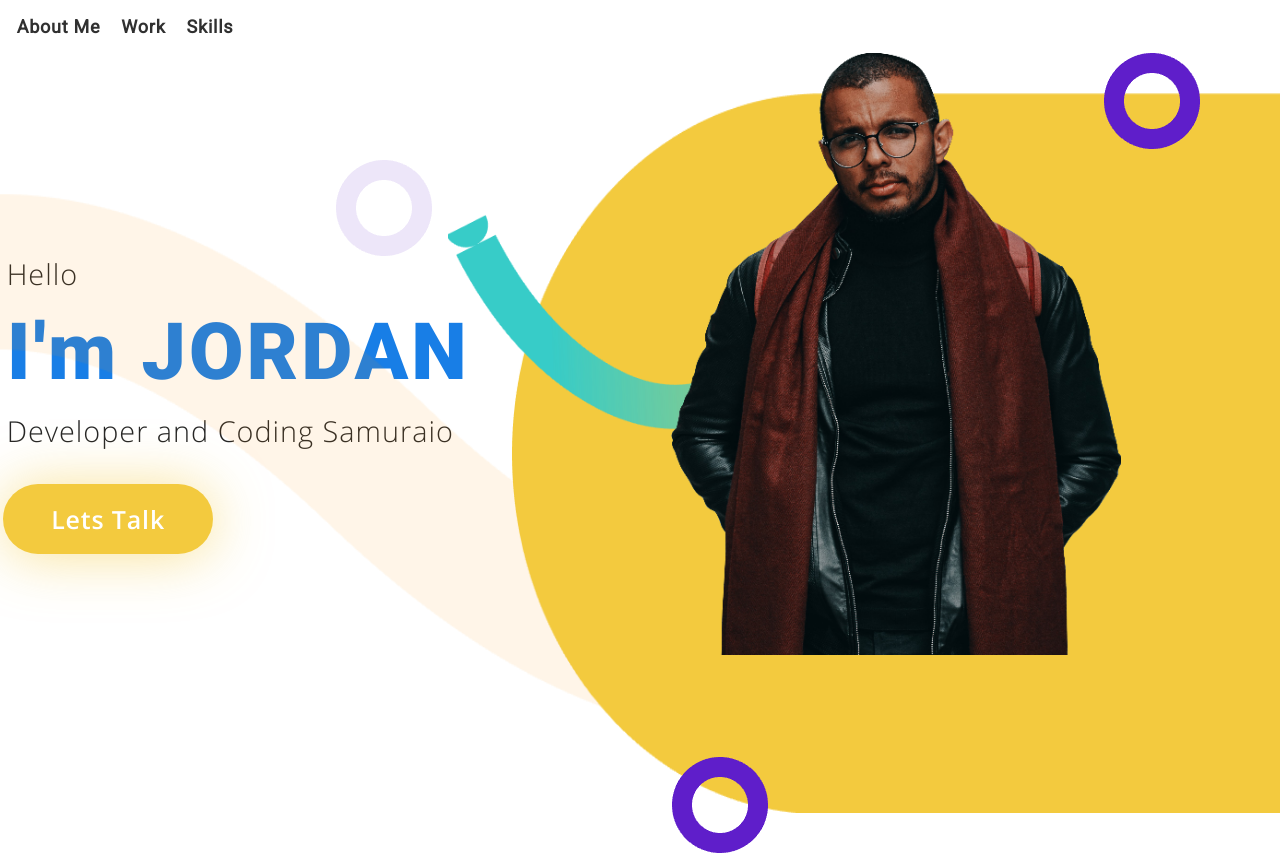
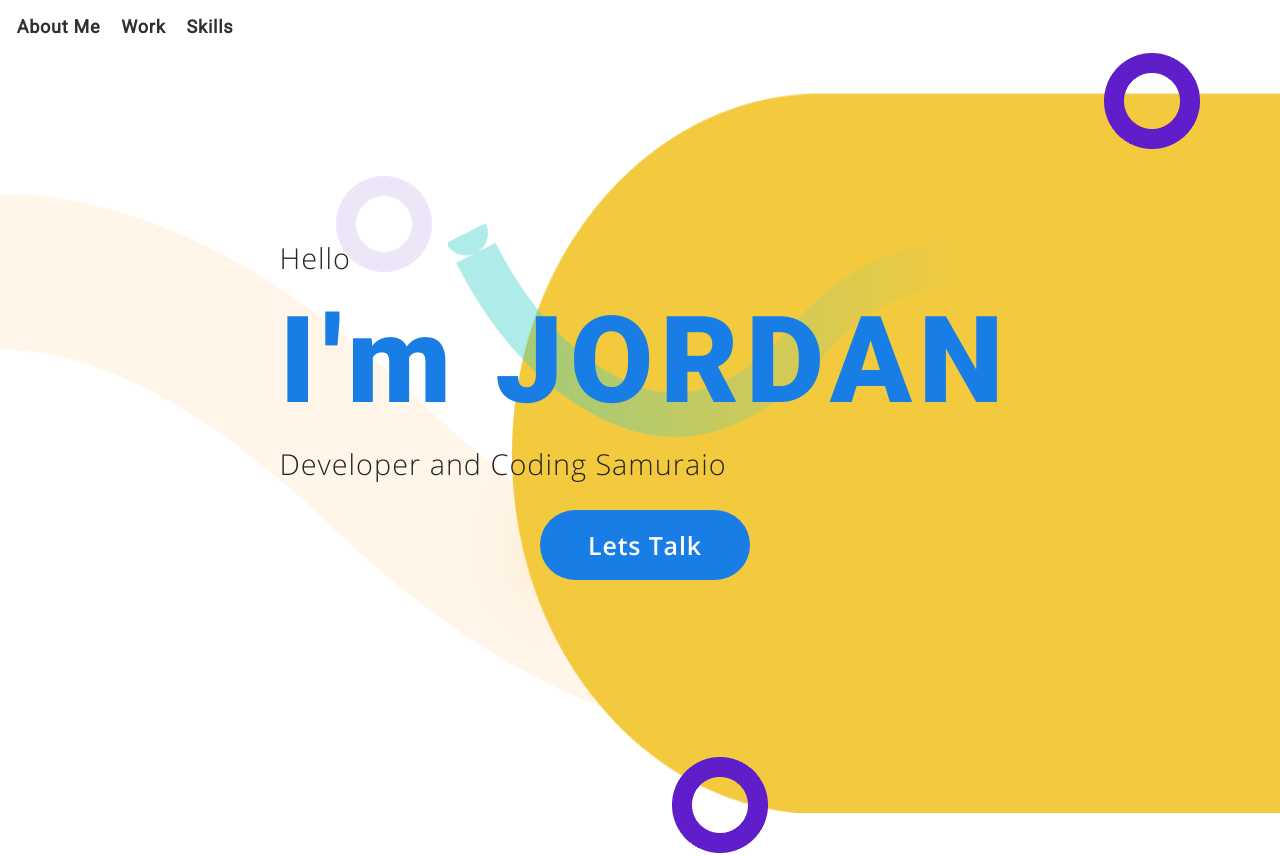
Before and after one commit to arguement/profile, a plain HTML site: page index.html in a window 1280 px wide. Shown: the top 856 px of the page. Drawn offline with nearby package versions, Linux system fonts and the light colour scheme.

Commit message:
remove filler me

```diff
--- a/index.html
+++ b/index.html
@@ -37,7 +37,7 @@
                 <img class="ellipse1" src="assets/Ellipse_1.png" alt="">
                 <img class="ellipse1-blue" src="assets/Ellipse_1_blue.png" alt="">
                 <img class="ellipse1-blue-end" src="assets/Ellipse_1_blue.png" alt="">
-                <img class="filler-me" src="assets/filler_me.png" alt="filler me">
+                <!-- <img class="filler-me" src="assets/filler_me.png" alt="filler me"> -->
                 <div class="lets-talk-container">
                     <button id="lets-talk">Lets Talk</button>
                 </div>
@@ -79,7 +79,7 @@
                   </div>
                 </div>
                 <div>
-                  <div class="project-card">
+                  <div class="project-card">`
 
                   </div>
                 </div>
--- a/main.css
+++ b/main.css
@@ -42,7 +42,8 @@ the same column */
 /* styles for all navigtion items */
 .nav a {
     text-decoration: none;
-    padding-right: 21px;
+    /* padding-right: 21px; */
+    margin-right: 21px;
     color: #303030;
     font-family: "Roboto";
     font-size: 18px;
@@ -82,9 +83,14 @@ the same column */
 /* intro content */
 
 #intro{
+    /* grid-row: 2/3;
+    grid-column: 1/3; */
+    /* margin-left: 30px */
+
     grid-row: 2/3;
-    grid-column: 1/3;
-    /* margin-left: 30px */
+    grid-column: 2/5;
+    z-index: 1;
+    justify-self: center;
 
 }
 
@@ -101,8 +107,9 @@ the same column */
 
     color: #187EE6;
     font-family: "roboto black";
-    font-size: calc(1.5rem + 4.3vw);
-    letter-spacing: 2.99px;
+    font-size: calc(2.5rem + 6.3vw);
+    /* letter-spacing: 2.99px; */
+    letter-spacing: 6.99px;
     /* line-height: 105px; */
     margin-top: 1.5vh;
     margin-bottom: 1.5vh
@@ -128,14 +135,18 @@ the same column */
 
 .lets-talk-container{
     grid-row: 3/4;
-    grid-column: 1/2;
+    grid-column: 2/5;
+    justify-self: center;
+
 }
 
 #lets-talk{
     height: 70px;
     width: calc(120px + 7vw);
     border-radius: 50px;
-    background-color: #F3CA3E;
+    /* background-color: #F3CA3E; */
+    background-color: #187EE6;
+    /* background-color: #6a2ece; */
     color: #FFF;
     font-family: "Open Sans SemiBold";
     font-size: 25px;
@@ -217,6 +228,7 @@ and (-webkit-min-device-pixel-ratio: 1.5)  {
     align-self: center;
     margin-bottom: 8%;
     width: 70%;
+    filter: opacity(0.4);
 }
 
 .ellipse1{
@@ -246,7 +258,7 @@ and (-webkit-min-device-pixel-ratio: 1.5)  {
 /* about me section */
 .about-me {
     height: 70px;
-    width: 19.06rem;
+    /* width: 19.06rem; */
     color: #303030;
     font-family: "Roboto Black";
     font-size: calc(29px + 2vw);
@@ -301,7 +313,7 @@ and (-webkit-min-device-pixel-ratio: 1.5)  {
 /*listing all projects*/
 .what-ive-done {
     height: 70px;
-    width: 455px;
+    /* width: 455px; */
     color: #303030;
     font-family: "Roboto Black";
     font-size: calc(29px + 2vw);
@@ -329,7 +341,7 @@ and (-webkit-min-device-pixel-ratio: 1.5)  {
 
   .my-skills {
     height: 70px;
-    width: 273px;
+    /* width: 273px; */
     color: #303030;
     font-family: "Roboto Black";
     font-size: calc(29px + 2vw);
@@ -365,7 +377,8 @@ and (-webkit-min-device-pixel-ratio: 1.5)  {
 
   #skills-list{
     display: grid;
-    grid-template-columns: repeat(auto-fit,minmax(300px,400px));
+    /* grid-template-columns: repeat(auto-fit,minmax(300px,400px)); */
+    grid-template-columns: repeat(auto-fit,minmax(300px,1fr));
     grid-gap: 50px;
   }
 
```
